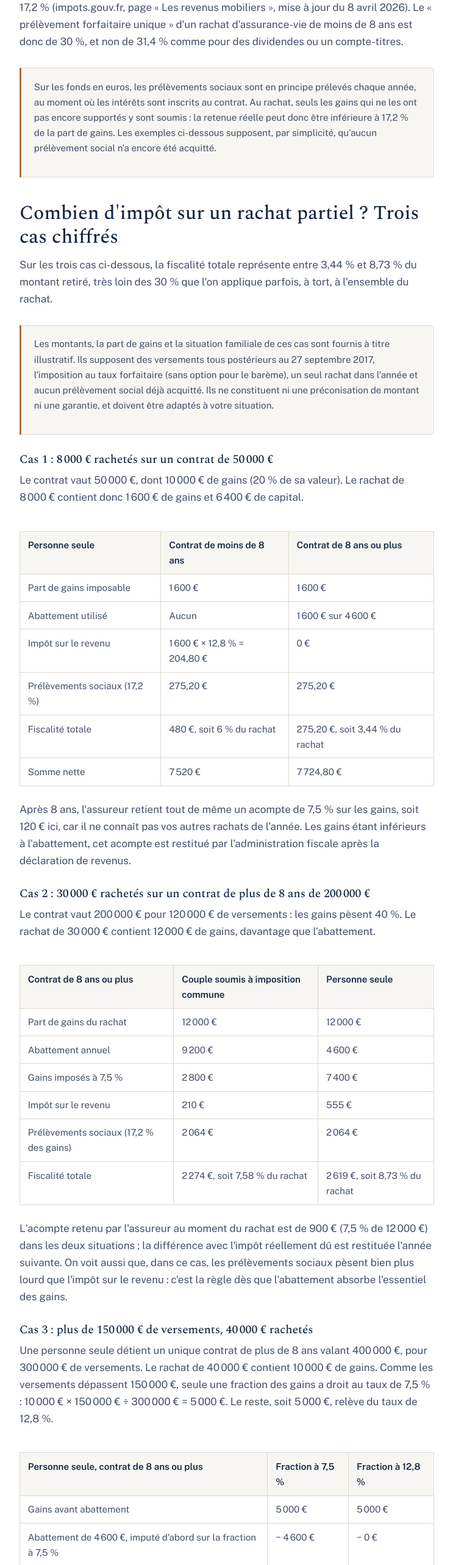
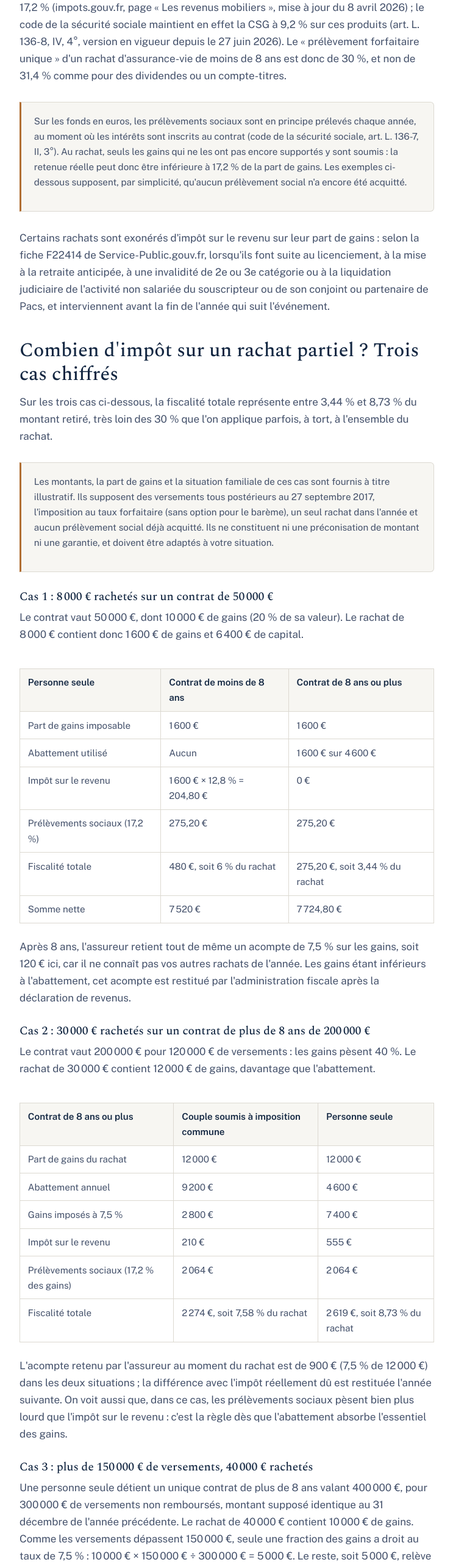
Before and after one commit to rempartfinancier/capitalretraite, a React (Vite) app: page /guide/rachat-partiel-assurance-vie-imposition in a window 1280 px wide. Shown: the part 3740-6306 px from the top of the page at 61% size, without its empty margins (268-1011 px from the left). Built offline with nearby package versions, Linux system fonts and the light colour scheme.

Commit message:
fix(article): relecture — rachat partiel d'assurance-vie (sources L. 136-8/L. 136-7, PFL avant 2017, exonérations, formulations prudentes)
Co-Authored-By: Claude Sonnet 5.5 <noreply@anthropic.com>

```diff
--- a/src/components/hypotheses.js
+++ b/src/components/hypotheses.js
@@ -221,7 +221,7 @@ export const AV_RACHAT = {
   dateLimiteDemandeDispense: "30 novembre", // de l'année précédant celle du rachat
   maj: "15 novembre 2026",
   source:
-    "service-public.gouv.fr, fiche F22414 (vérifiée le 15 avril 2026) ; BOFiP, BOI-RPPM-RCM-20-10-20-50 (version du 30 juin 2022) et BOI-RPPM-RCM-20-15 (version du 21 juin 2021) ; impots.gouv.fr, « Les revenus mobiliers » (mise à jour du 8 avril 2026)",
+    "service-public.gouv.fr, fiche F22414 (vérifiée le 15 avril 2026) ; BOFiP, BOI-RPPM-RCM-20-10-20-50 (version du 30 juin 2022) et BOI-RPPM-RCM-20-15 (version du 21 juin 2021) ; impots.gouv.fr, « Les revenus mobiliers » (mise à jour du 8 avril 2026) ; taux de 35 % / 15 % : impots.gouv.fr, question « Comment sont imposés les produits des contrats d'assurance-vie depuis le 1er janvier 2018 ? » (modifiée le 20 mars 2026, consultée le 16 novembre 2026) ; prélèvements sociaux de 17,2 % : CSS art. L. 136-8, IV, 4° (version en vigueur depuis le 27 juin 2026, lue le 16 novembre 2026)",
 };
 
 // Cas purement illustratifs du guide « rachat partiel d'assurance-vie » (composites
--- a/src/pages/GuideRachatPartielAssuranceVie.jsx
+++ b/src/pages/GuideRachatPartielAssuranceVie.jsx
@@ -119,6 +119,21 @@ const sources = [
     label:
       "impots.gouv.fr — Les revenus mobiliers (mise à jour du 8 avril 2026) : prélèvements sociaux à 18,6 % depuis le 1er janvier 2026, produits restant à 17,2 %, case 2OP",
     url: "https://www.impots.gouv.fr/particulier/les-revenus-mobiliers",
+  },
+  {
+    label:
+      "impots.gouv.fr — Comment sont imposés les produits des contrats d'assurance-vie depuis le 1er janvier 2018 ? (page modifiée le 20 mars 2026, consultée le 16 novembre 2026) : prélèvement libératoire de 35 %, 15 % ou 7,5 % pour les primes versées jusqu'au 26 septembre 2017, acompte de 12,8 % ou 7,5 % pour les primes ultérieures",
+    url: "https://www.impots.gouv.fr/particulier/questions/jai-effectue-des-retraits-sur-mon-contrat-dassurance-vie-quelles-sont-les",
+  },
+  {
+    label:
+      "Légifrance — Code de la sécurité sociale, art. L. 136-8, IV, 4° (version en vigueur depuis le 27 juin 2026, consultée le 16 novembre 2026) : CSG maintenue à 9,2 % sur les produits des contrats d'assurance-vie et de capitalisation",
+    url: "https://www.legifrance.gouv.fr/codes/article_lc/LEGIARTI000051287395",
+  },
+  {
+    label:
+      "Légifrance — Code de la sécurité sociale, art. L. 136-7, II, 3° (version en vigueur depuis le 21 février 2026, consultée le 16 novembre 2026) : prélèvement lors de l'inscription au contrat pour les droits exprimés en euros",
+    url: "https://www.legifrance.gouv.fr/codes/article_lc/LEGIARTI000053584839",
   },
 ];
 
@@ -331,19 +346,30 @@ export default function GuideRachatPartielAssuranceVie() {
             janvier 2026, les prélèvements sociaux sont passés à {pct(tauxPSAutres)} sur la
             plupart des revenus du capital, mais les produits des contrats d'assurance-vie font
             partie des exceptions restées à {pct(tauxPS)} (impots.gouv.fr, page « Les revenus
-            mobiliers », mise à jour du 8 avril 2026). Le « prélèvement forfaitaire unique » d'un
+            mobiliers », mise à jour du 8 avril 2026) ; le code de la sécurité sociale maintient
+            en effet la CSG à 9,2 % sur ces produits (art. L. 136-8, IV, 4°, version en vigueur
+            depuis le 27 juin 2026). Le « prélèvement forfaitaire unique » d'un
             rachat d'assurance-vie de moins de {duree} ans est donc de {pct(tauxGlobalAvant)}, et
             non de {pct(r2(tauxIR + tauxPSAutres))} comme pour des dividendes ou un compte-titres.
           </p>
           <div className="note">
             <p>
               Sur les fonds en euros, les prélèvements sociaux sont en principe prélevés chaque
-              année, au moment où les intérêts sont inscrits au contrat. Au rachat, seuls les
+              année, au moment où les intérêts sont inscrits au contrat (code de la sécurité
+              sociale, art. L. 136-7, II, 3°). Au rachat, seuls les
               gains qui ne les ont pas encore supportés y sont soumis : la retenue réelle peut
               donc être inférieure à {pct(tauxPS)} de la part de gains. Les exemples ci-dessous
               supposent, par simplicité, qu'aucun prélèvement social n'a encore été acquitté.
             </p>
           </div>
+          <p>
+            Certains rachats sont exonérés d'impôt sur le revenu sur leur part de gains : selon
+            la fiche F22414 de Service-Public.gouv.fr, lorsqu'ils font suite au licenciement, à
+            la mise à la retraite anticipée, à une invalidité de 2e ou 3e catégorie ou à la
+            liquidation judiciaire de l'activité non salariée du souscripteur ou de son conjoint
+            ou partenaire de Pacs, et interviennent avant la fin de l'année qui suit
+            l'événement.
+          </p>
 
           <h2 id="exemples">Combien d'impôt sur un rachat partiel ? Trois cas chiffrés</h2>
           <p>
@@ -494,7 +520,8 @@ export default function GuideRachatPartielAssuranceVie() {
           <h3>Cas 3 : plus de {euros(seuil)} de versements, {euros(c3.rachat)} rachetés</h3>
           <p>
             Une personne seule détient un unique contrat de plus de {duree} ans valant{" "}
-            {euros(c3.valeurContrat)}, pour {euros(c3.primesNonRemboursees)} de versements. Le
+            {euros(c3.valeurContrat)}, pour {euros(c3.primesNonRemboursees)} de versements non
+            remboursés, montant supposé identique au 31 décembre de l'année précédente. Le
             rachat de {euros(c3.rachat)} contient {euros(c3.gains)} de gains. Comme les versements
             dépassent {euros(seuil)}, seule une fraction des gains a droit au taux de{" "}
             {pct(tauxReduit)} : {euros(c3.gains)} × {euros(seuil)} ÷{" "}
@@ -688,8 +715,9 @@ export default function GuideRachatPartielAssuranceVie() {
                 <tr>
                   <td>{duree} ans ou plus</td>
                   <td>
-                    Barème, ou prélèvement libératoire de {pct(tauxReduit)} sur option, après
-                    abattement
+                    Barème après abattement, ou prélèvement libératoire de {pct(tauxReduit)} sur
+                    option (calculé sur le montant brut, l'abattement donnant alors droit à un
+                    crédit d'impôt)
                   </td>
                   <td>
                     {pct(tauxReduit)} jusqu'à {euros(seuil)} de primes, {pct(tauxIR)} au-delà, ou
@@ -739,7 +767,7 @@ export default function GuideRachatPartielAssuranceVie() {
             </li>
             <li>
               <strong>Oublier le revenu fiscal de référence.</strong> Les gains imposables d'un
-              rachat entrent dans les revenus pris en compte pour le calculer, et celui-ci conditionne
+              rachat sont en principe pris en compte pour le calculer, et celui-ci conditionne
               plusieurs seuils (dispense d'acompte, taux de CSG sur les pensions notamment).
             </li>
             <li>
@@ -808,8 +836,10 @@ export default function GuideRachatPartielAssuranceVie() {
           <p>
             Non. La hausse à {pct(tauxPSAutres)} entrée en vigueur le 1er janvier 2026 ne concerne
             pas les produits des contrats d'assurance-vie, qui restent soumis à {pct(tauxPS)}{" "}
-            selon impots.gouv.fr et Service-Public.gouv.fr. Seuls certains contrats particuliers
-            (rente-survie, épargne handicap) relèvent du taux de {pct(tauxPSAutres)}.
+            selon impots.gouv.fr, Service-Public.gouv.fr et le code de la sécurité sociale (art.
+            L. 136-8, IV, 4°). La fiche F22414 de Service-Public.gouv.fr indique toutefois un
+            taux de {pct(tauxPSAutres)} pour certains contrats particuliers (rente-survie,
+            épargne handicap).
           </p>
 
           <h3>Dois-je déclarer un rachat partiel aux impôts ?</h3>
@@ -833,7 +863,8 @@ export default function GuideRachatPartielAssuranceVie() {
           <p>
             Si la valeur du contrat est inférieure aux versements non remboursés, le rachat ne
             contient aucun gain : il n'y a ni impôt sur le revenu ni prélèvements sociaux à
-            régler. La moins-value n'est en revanche pas déductible de vos autres revenus.
+            régler. La perte n'est en revanche pas, en principe, déductible de vos autres
+            revenus.
           </p>
 
           <h3>Les rachats programmés sont-ils imposés différemment ?</h3>
@@ -884,7 +915,7 @@ export default function GuideRachatPartielAssuranceVie() {
           </p>
 
           <h2 id="sources">Sources officielles</h2>
-          <p>Sources consultées le {AV_RACHAT.maj} :</p>
+          <p>Sources consultées le {AV_RACHAT.maj}, sauf date contraire indiquée :</p>
           <ul>
             {sources.map((s) => (
               <li key={s.url}>
```
Also changed, not shown: 1 other file (tests, documents, lock files or other folders).
